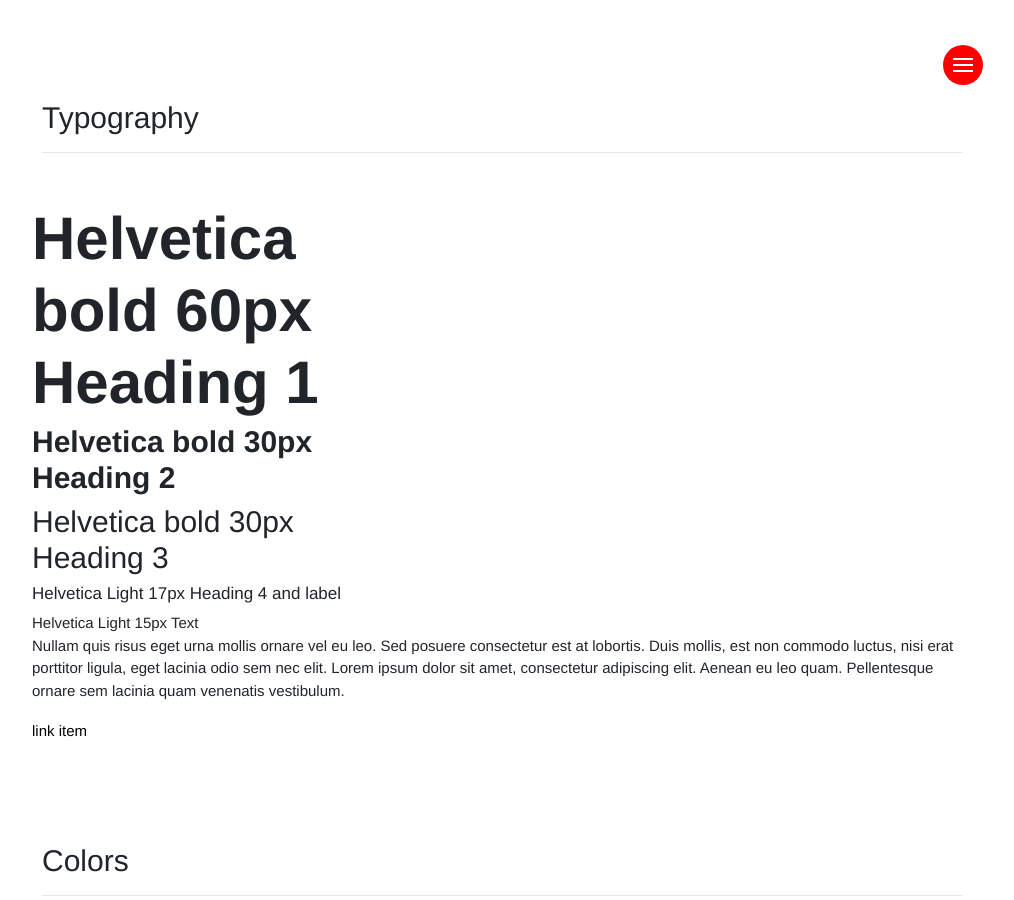
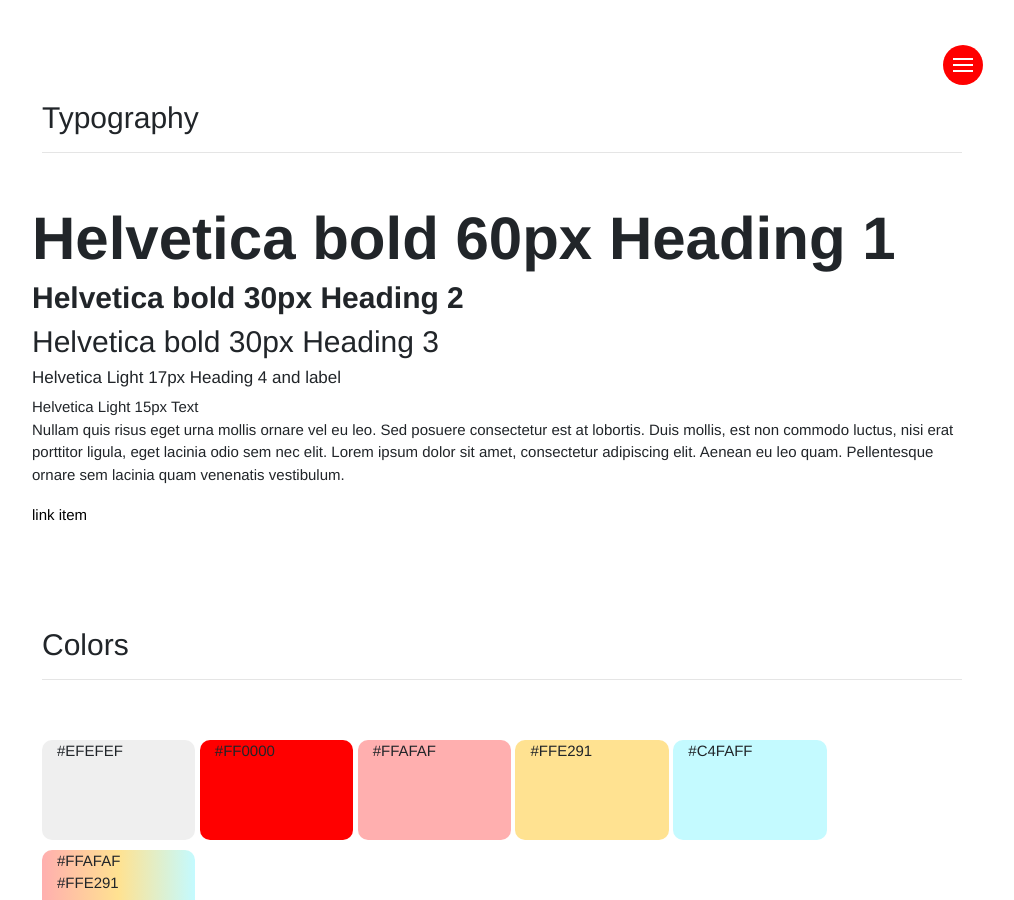
Before and after one commit to gdmgent-1819-nmd2/1819-crowdfunding-arnewamb, a Jekyll site: the page built from styleguide/index.html, in a window 1280 px wide and 900 px high. Shown: the whole window, without its empty margins (233-1247 px from the left). Built offline with Jekyll 4.4.1, drawn with Linux system fonts in a browser that asks for light colours; nearby versions of some CDN libraries.

Commit message:
styleguide update

```diff
--- a/styleguide/index.html
+++ b/styleguide/index.html
@@ -10,7 +10,7 @@
       <hr class="titleUnderline">
     </div>
     <div class="row">
-      <div class="offset-sm-2 offset-md-2 col-md-4">
+      <div class="offset-sm-2 offset-2 col-10">
         <h1>Helvetica bold 60px Heading 1<br>
           <h2>Helvetica bold 30px Heading 2<br>
           </h2>
```
